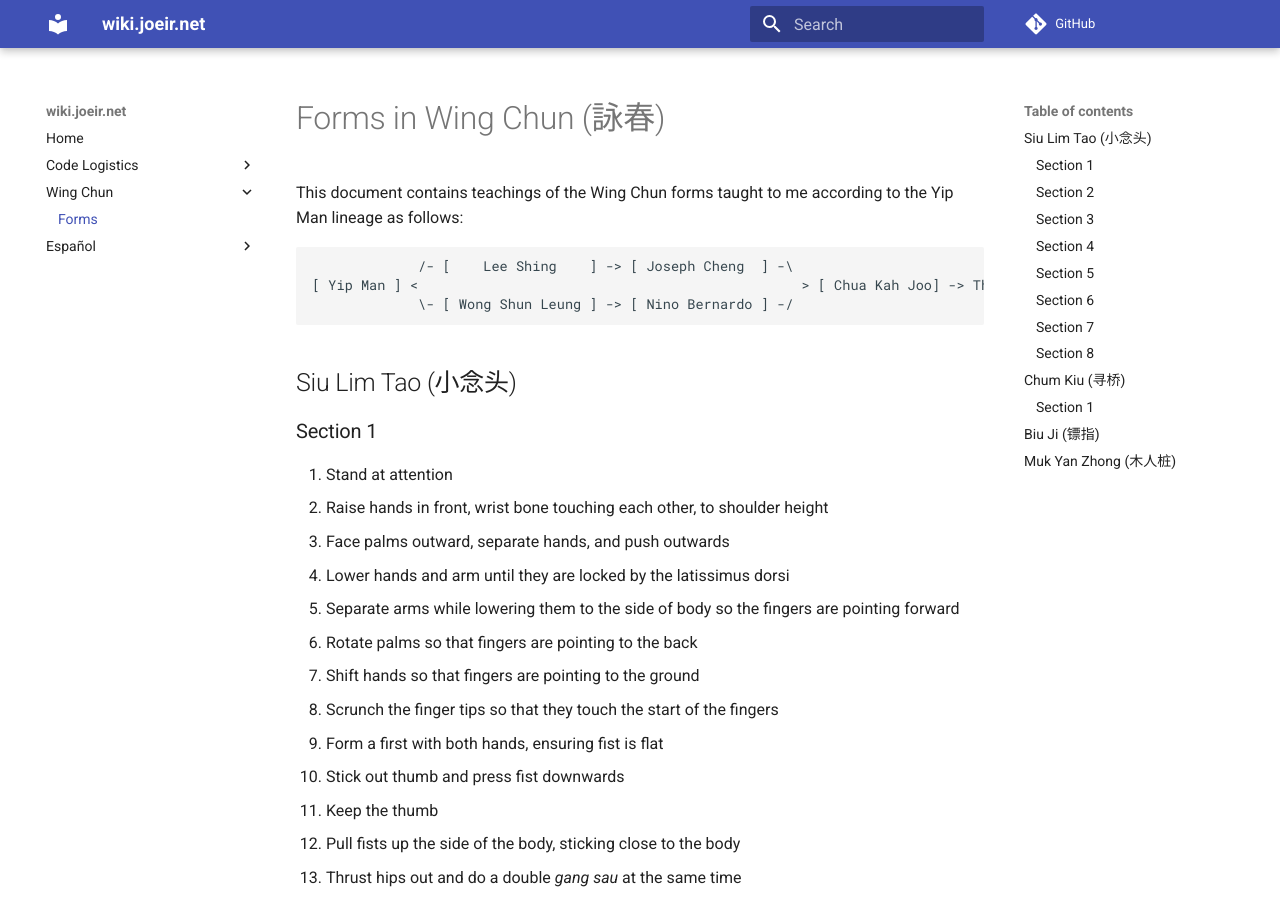
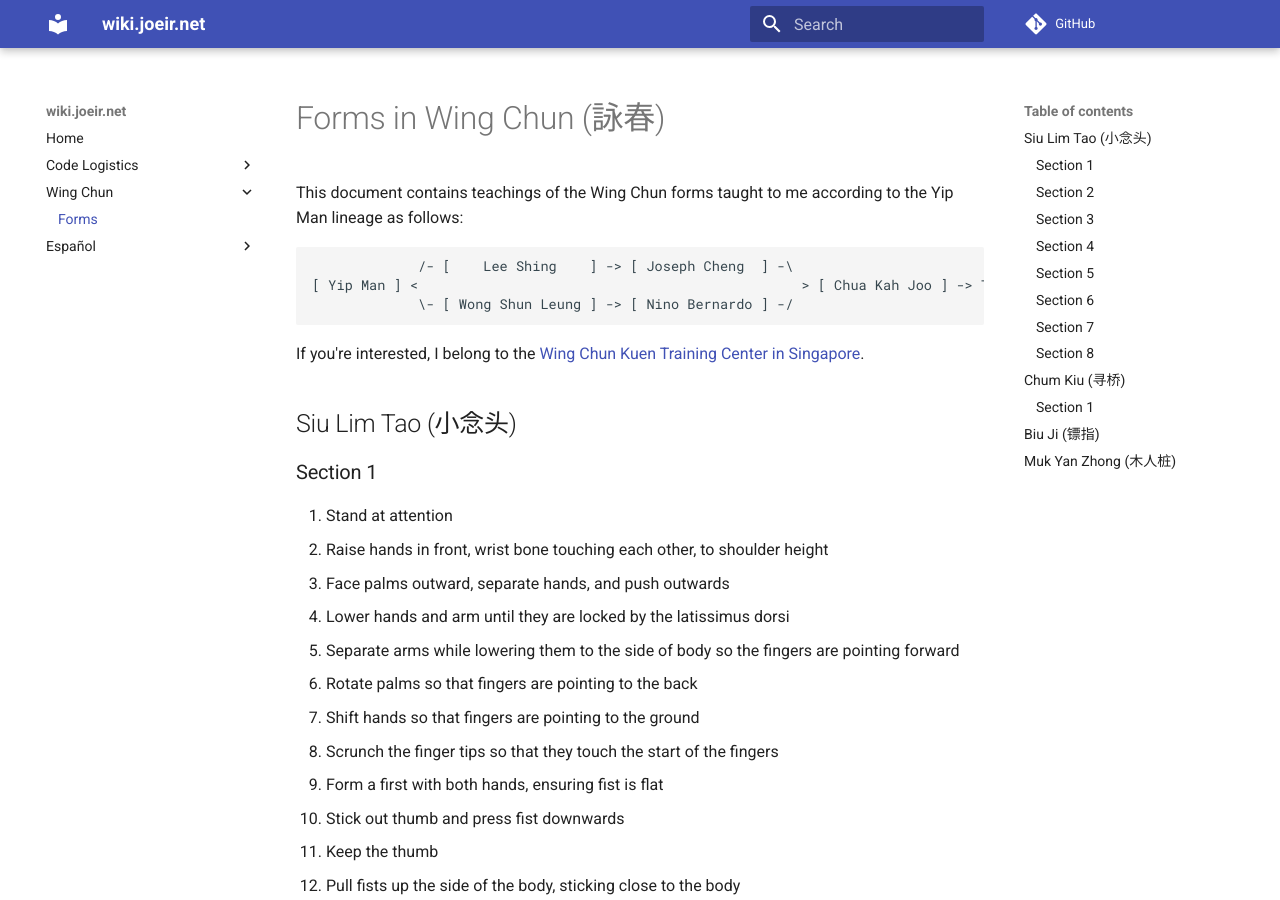
Before and after one commit to zephinzer/wiki.joeir.net, an MkDocs documentation site: the page built from docs/wing-chun/forms.md, in a window 1280 px wide and 900 px high. Built offline with MkDocs 1.6.1 and Material for MkDocs 9.7.7, drawn with Linux system fonts in a browser that asks for light colours; comment, search, counter and statistics services are not loaded.

Commit message:
fixed formatting

````diff
--- a/docs/wing-chun/forms.md
+++ b/docs/wing-chun/forms.md
@@ -4,9 +4,11 @@
 
 ```
              /- [    Lee Shing    ] -> [ Joseph Cheng  ] -\
-[ Yip Man ] <                                               > [ Chua Kah Joo] -> This Document
+[ Yip Man ] <                                               > [ Chua Kah Joo ] -> This Document
              \- [ Wong Shun Leung ] -> [ Nino Bernardo ] -/
 ```
+
+If you're interested, I belong to the [Wing Chun Kuen Training Center in Singapore](https://www.wingchunsg.com).
 
 ## Siu Lim Tao (小念头)
 
````
